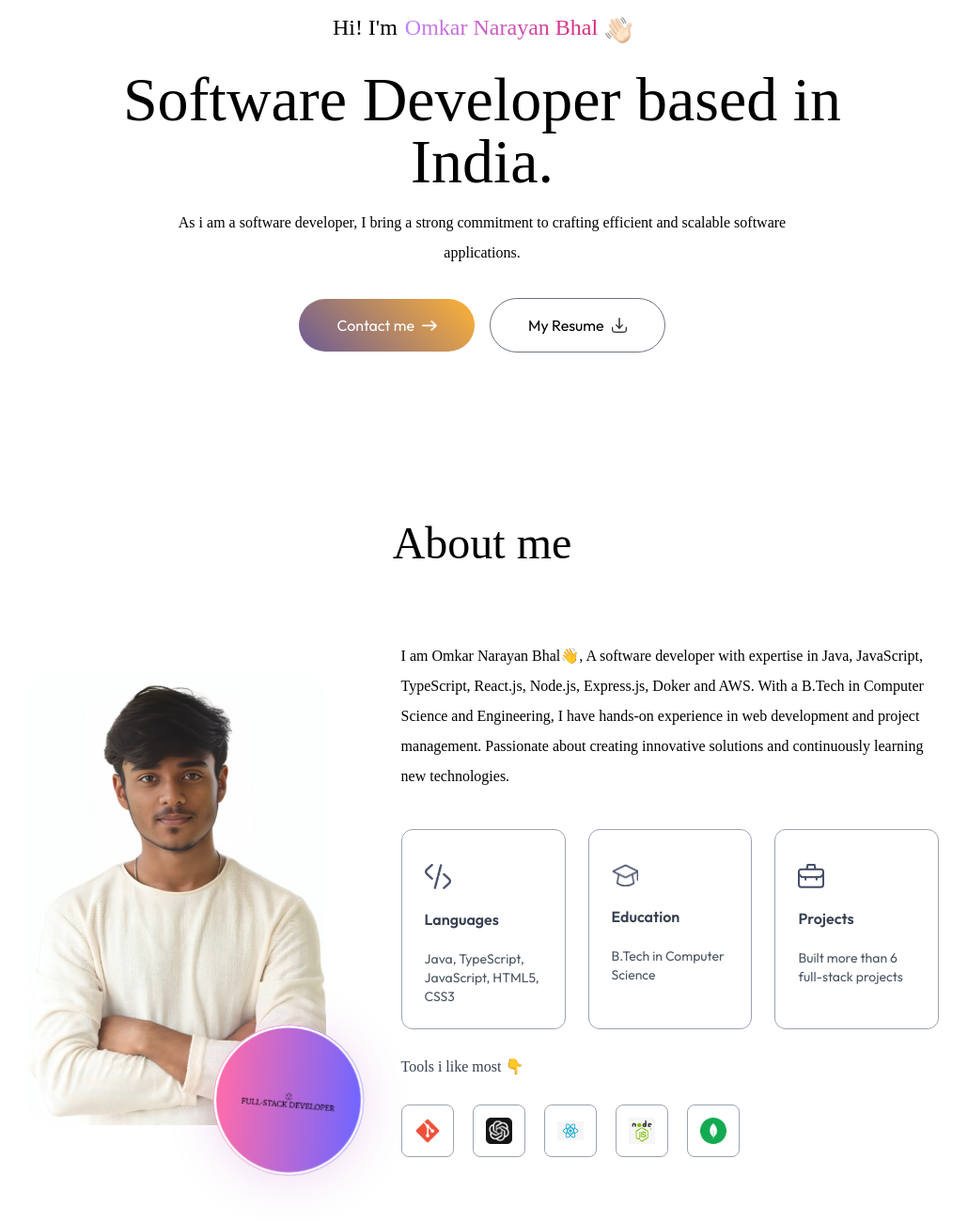
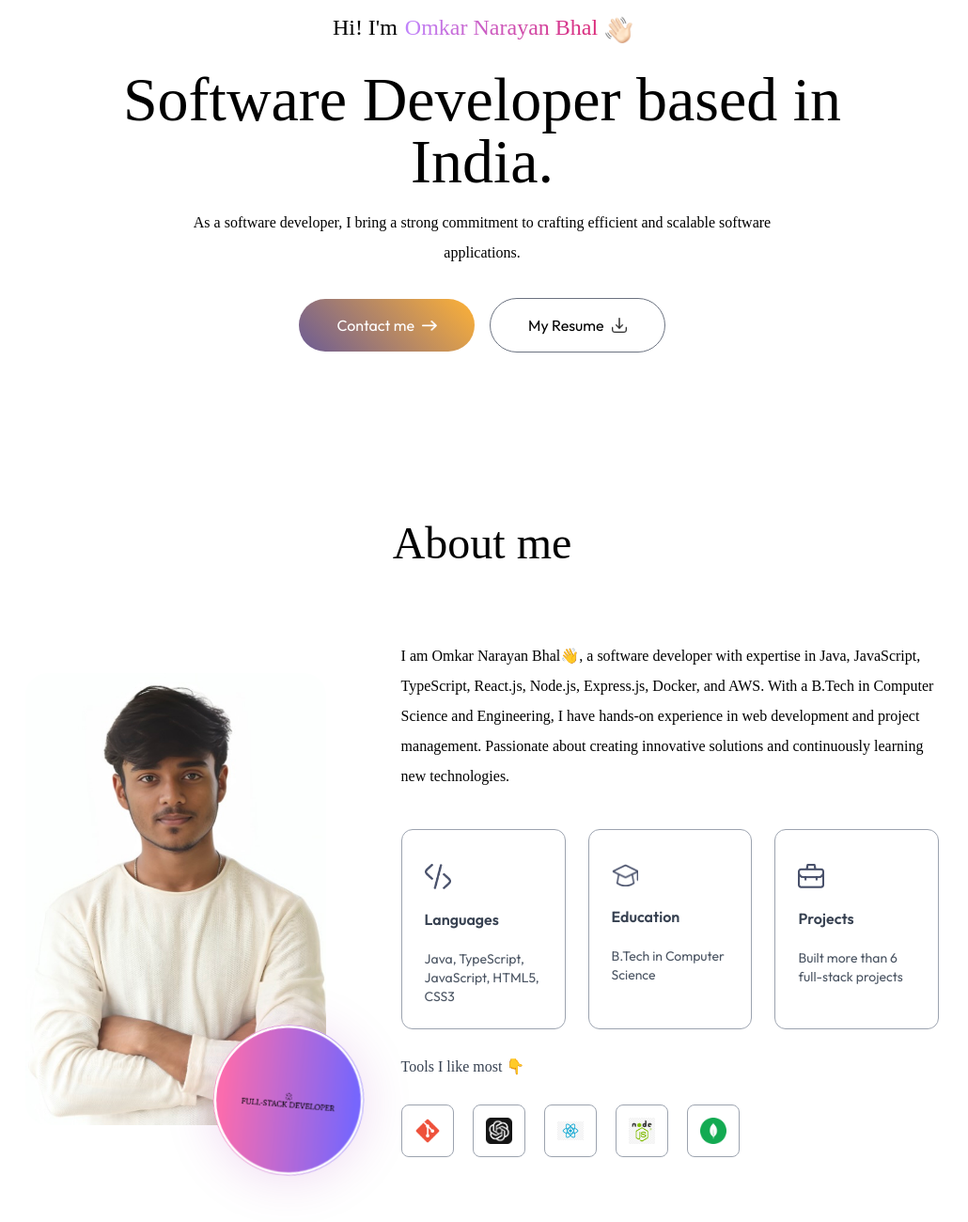
Before and after one commit to OmkarNarayanBhal/omkar-portfolio, a plain HTML site: page index.html in a window 1280 px wide. Shown: the part 286-1586 px from the top of the page at 94% size, without its empty margins (127-1157 px from the left). Drawn offline with nearby package versions, Linux system fonts and the light colour scheme; a web font is replaced by a local one.

Commit message:
Update index.html

```diff
--- a/index.html
+++ b/index.html
@@ -61,10 +61,6 @@
             transform: rotateY(180deg);
         }
 
-
-
-
-
         /* Experience Card Styles */
         .experience-card {
             transition: all 0.4s cubic-bezier(0.4, 0, 0.2, 1);
@@ -76,7 +72,6 @@
             position: relative;
             z-index: 1;
         }
-
         .experience-card::before {
             content: '';
             position: absolute;
@@ -90,7 +85,6 @@
             transition: opacity 0.3s ease;
             opacity: 0;
         }
-
         .experience-card:hover {
             transform: translateY(-8px) scale(1.02);
             box-shadow:
@@ -98,17 +92,13 @@
                 0 10px 20px rgba(107, 91, 149, 0.1);
             border-color: rgba(107, 91, 149, 0.3);
         }
-
         .experience-card:hover::before {
             opacity: 1;
         }
-
-/* Dark mode adjustments */
         .dark .experience-card {
             background: rgba(30, 30, 30, 0.8);
             border-color: rgba(255, 255, 255, 0.1);
         }
-
         .dark .experience-card:hover {
             border-color: rgba(255, 255, 255, 0.2);
             box-shadow:
@@ -126,7 +116,6 @@
             position: relative;
             transition: all 0.3s ease;
         }
-
         .timeline-dot::before {
             content: '';
             position: absolute;
@@ -136,19 +125,16 @@
             opacity: 0;
             transition: all 0.3s ease;
         }
-
         .experience-card:hover + .timeline-dot::before {
             opacity: 0.2;
             animation: pulse 2s infinite;
         }
-
         .timeline-line {
             width: 3px;
             background: linear-gradient(to bottom, #6b5b95 0%, #feb236 100%);
             position: relative;
             overflow: hidden;
         }
-
         .timeline-line::after {
             content: '';
             position: absolute;
@@ -181,7 +167,6 @@
                 opacity: 0.2;
             }
         }
-
         @keyframes flow {
             0% {
                 transform: translateY(-100%);
@@ -196,17 +181,14 @@
             .experience-grid {
                 grid-template-columns: 1fr;
             }
-
             .experience-card {
                 margin-left: 1rem;
                 margin-right: 1rem;
             }
-
             .timeline-dot {
                 width: 14px;
                 height: 14px;
             }
-
             .timeline-line {
                 width: 2px;
             }
@@ -217,24 +199,17 @@
         .experience-card h4 {
             transition: all 0.3s ease;
         }
-
         .experience-card:hover h3 {
             color: #6b5b95;
             transform: translateX(4px);
         }
-
         .experience-card:hover h4 {
             color: #feb236;
             transform: translateX(4px);
         }
-
-
-
-
     </style>
 </head>
 <body class="overflow-x-hidden font-Outfit leading-8 dark:bg-darkTheme dark:text-white">
-
     <div class="fixed top-0 right-0 w-11/12 -z-10 translate-y-[-80%] dark:hidden">
         <img src="./images/header-bg-color.png" alt="" class="w-full">
     </div>
@@ -281,62 +256,47 @@
             <img src="./images/hand-icon.png" alt="" class="w-7 animate-wave">
         </h3>
         <h1 class="text-3xl sm:text-6xl lg:text-[66px] font-Ovo">Software Developer based in India.</h1>
-        <p class="max-w-2xl mx-auto font-Ovo">As i am a software developer, I bring a strong commitment to crafting efficient and scalable software applications.</p>
+        <p class="max-w-2xl mx-auto font-Ovo">As a software developer, I bring a strong commitment to crafting efficient and scalable software applications.</p>
         <div class="flex flex-col sm:flex-row items-center gap-4 mt-4">
             <a href="https://topmate.io/omkarbhal" class="px-10 py-3 border rounded-full btn-gradient flex items-center gap-2 dark:border-transparent">Contact me <img src="./images/right-arrow-white.png" alt="" class="w-4"></a>
             <a href="https://drive.google.com/file/d/1bETgsTjJBR2rSwR4OfFCaLF3hJyRZyrP/view?usp=sharing" target="_blank" download class="px-10 py-3 border rounded-full border-gray-500 flex items-center gap-2 bg-white dark:text-black">My Resume <img src="./images/download-icon.png" alt="" class="w-4"></a>
         </div>
     </div>
 
-<!-- ------------ about me -----------  -->
+    <!-- About Me Section -->
     <div id="about" class="w-full px-[12%] py-10 scroll-mt-20">
-    <!-- <h4 class="text-center mb-2 text-lg font-Ovo">Introduction</h4> -->
         <h2 class="text-center text-5xl font-Ovo">About me</h2>
-
         <div class="flex w-full flex-col lg:flex-row items-center gap-20 my-20">
             <div class="max-w-max mx-auto relative">
                 <img src="./images/user-image.png" alt="" class="w-64 sm:w-80 rounded-3xl max-w-none">
-
                 <div class="bg-white w-1/2 aspect-square absolute right-0 bottom-0 rounded-full translate-x-1/4 translate-y-1/3 shadow-[0_4px_55px_rgba(149,0,162,0.15)] flex items-center justify-center">
                     <img src="./images/circular-text.png" alt="" class="w-full animate-spin_slow">
-                <!-- <img src="./images/dev-icon.png" alt="" class="w-1/4 absolute top-1/2 left-1/2 -translate-x-1/2 -translate-y-1/2"> -->
                 </div>
             </div>
             <div class="flex-1">
-            <p class="mb-10 max-w-2xl font-Ovo">I am Omkar Narayan Bhal&#128075;, A software developer with expertise in Java, JavaScript, TypeScript, React.js, Node.js, Express.js, Doker and AWS. With a B.Tech in Computer Science and Engineering, I have hands-on experience in web development and project management. Passionate about creating innovative solutions and continuously learning new technologies.</p>
-
+                <p class="mb-10 max-w-2xl font-Ovo">I am Omkar Narayan Bhal&#128075;, a software developer with expertise in Java, JavaScript, TypeScript, React.js, Node.js, Express.js, Docker, and AWS. With a B.Tech in Computer Science and Engineering, I have hands-on experience in web development and project management. Passionate about creating innovative solutions and continuously learning new technologies.</p>
                 <ul class="grid grid-cols-1 sm:grid-cols-3 gap-6 max-w-2xl">
-                <li class="border-[0.5px] border-gray-400 rounded-xl p-6 cursor-pointer hover:bg-lightHover hover:-translate-y-1 duration-500 hover:shadow-black
-                dark:border-white dark:hover:shadow-white dark:hover:bg-darkHover/50
-                ">
+                    <li class="border-[0.5px] border-gray-400 rounded-xl p-6 cursor-pointer hover:bg-lightHover hover:-translate-y-1 duration-500 hover:shadow-black dark:border-white dark:hover:shadow-white dark:hover:bg-darkHover/50">
                         <img src="./images/code-icon.png" alt="" class="w-7 mt-3 dark:hidden">
                         <img src="./images/code-icon-dark.png" alt="" class="w-7 mt-3 hidden dark:block">
-
                         <h3 class="my-4 font-semibold text-gray-700 dark:text-white">Languages</h3>
                         <p class="text-gray-600 text-sm dark:text-white/80">Java, TypeScript, JavaScript, HTML5, CSS3</p>
                     </li>
                     <li class="border-[0.5px] border-gray-400 rounded-xl p-6 cursor-pointer hover:bg-lightHover hover:-translate-y-1 duration-500 hover:shadow-black dark:border-white dark:hover:shadow-white dark:hover:bg-darkHover/50">
-
                         <img src="./images/edu-icon.png" alt="" class="w-7 mt-3 dark:hidden">
                         <img src="./images/edu-icon-dark.png" alt="" class="w-7 mt-3 hidden dark:block">
-
                         <h3 class="my-4 font-semibold text-gray-700 dark:text-white">Education</h3>
-                    <p class="text-gray-600 text-sm dark:text-white/80">B.Tech in Computer Science </p>
+                        <p class="text-gray-600 text-sm dark:text-white/80">B.Tech in Computer Science</p>
                     </li>
                     <li class="border-[0.5px] border-gray-400 rounded-xl p-6 cursor-pointer hover:bg-lightHover hover:-translate-y-1 duration-500 hover:shadow-black dark:border-white dark:hover:shadow-white dark:hover:bg-darkHover/50">
-
                         <img src="./images/project-icon.png" alt="" class="w-7 mt-3 dark:hidden">
                         <img src="./images/project-icon-dark.png" alt="" class="w-7 mt-3 hidden dark:block">
                         <h3 class="my-4 font-semibold text-gray-700 dark:text-white">Projects</h3>
-                    <p class="text-gray-600 text-sm dark:text-white/80">Built more than 6 full-stack projects </p>
+                        <p class="text-gray-600 text-sm dark:text-white/80">Built more than 6 full-stack projects</p>
                     </li>
                 </ul>
-            <h4 class="my-6 text-gray-700 font-Ovo dark:text-white/80">Tools i like most &#128071;</h4>
-
+                <h4 class="my-6 text-gray-700 font-Ovo dark:text-white/80">Tools I like most &#128071;</h4>
                 <ul class="flex items-center gap-3 sm:gap-5">
-                <!-- <li class="flex items-center justify-center w-12 sm:w-14 aspect-square border border-gray-400 rounded-lg cursor-pointer hover:-translate-y-1 duration-500">
-                    <img src="./images/figma.png" alt="" class="w-5 sm:w-7">
-                </li> -->
                     <li class="flex items-center justify-center w-12 sm:w-14 aspect-square border border-gray-400 rounded-lg cursor-pointer hover:-translate-y-1 duration-500">
                         <img src="./images/git.png" alt="" class="w-5 sm:w-7">
                     </li>
@@ -346,23 +306,16 @@
                     <li class="flex items-center justify-center w-12 sm:w-14 aspect-square border border-gray-400 rounded-lg cursor-pointer hover:-translate-y-1 duration-500">
                         <img src="./images/react.png" alt="" class="w-5 sm:w-7">
                     </li>
-                <!-- <li class="flex items-center justify-center w-12 sm:w-14 aspect-square border border-gray-400 rounded-lg cursor-pointer hover:-translate-y-1 duration-500">
-                    <img src="./images/vscode.png" alt="" class="w-5 sm:w-7">
-                </li> -->
                     <li class="flex items-center justify-center w-12 sm:w-14 aspect-square border border-gray-400 rounded-lg cursor-pointer hover:-translate-y-1 duration-500">
                         <img src="./images/node.png" alt="" class="w-5 sm:w-7">
                     </li>
                     <li class="flex items-center justify-center w-12 sm:w-14 aspect-square border border-gray-400 rounded-lg cursor-pointer hover:-translate-y-1 duration-500">
                         <img src="./images/mongodb.png" alt="" class="w-5 sm:w-7">
                     </li>
-                <!-- <li class="flex items-center justify-center w-12 sm:w-14 aspect-square border border-gray-400 rounded-lg cursor-pointer hover:-translate-y-1 duration-500">
-                    <img src="./images/git.png" alt="" class="w-5 sm:w-7"> -->
-                </li>
                 </ul>
             </div>
         </div>
     </div>
-
 
 
 
```
Lines whose indentation alone changed are shown as unchanged.
